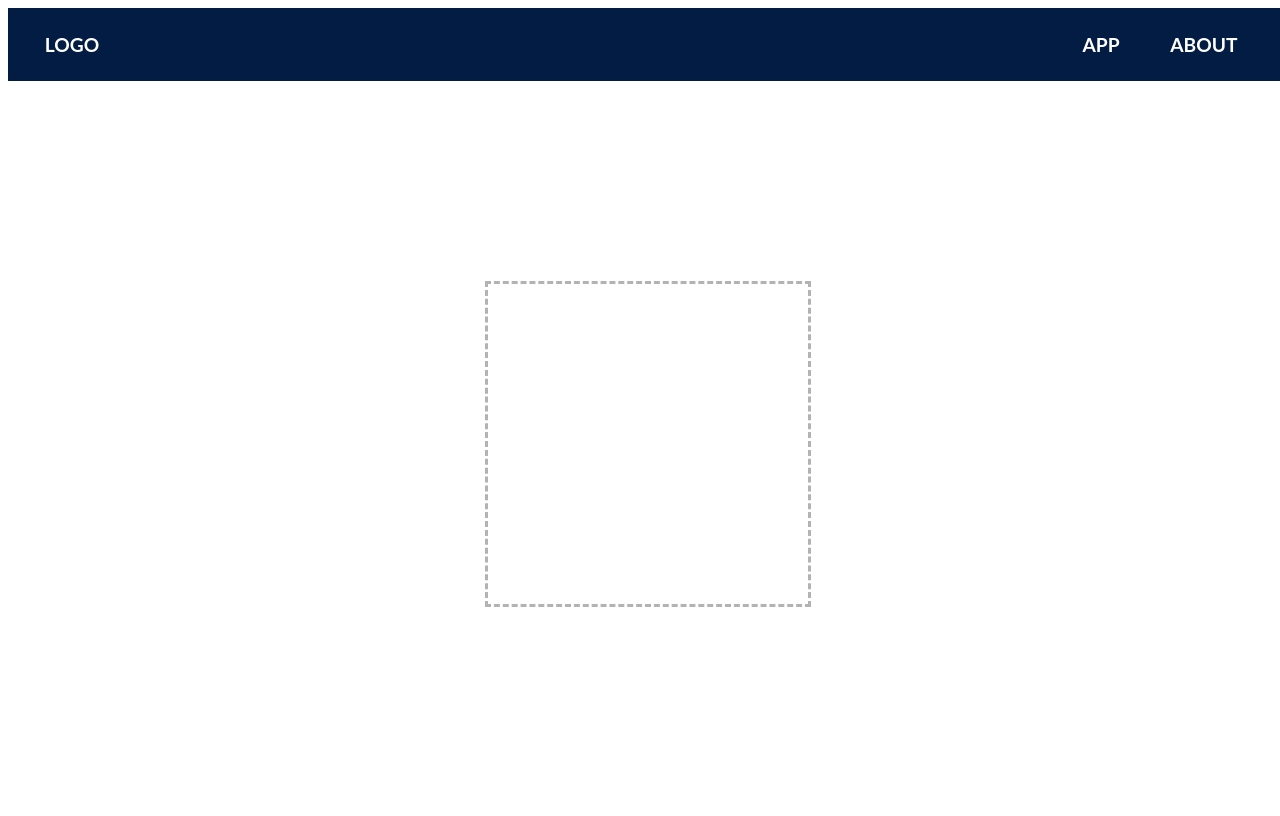
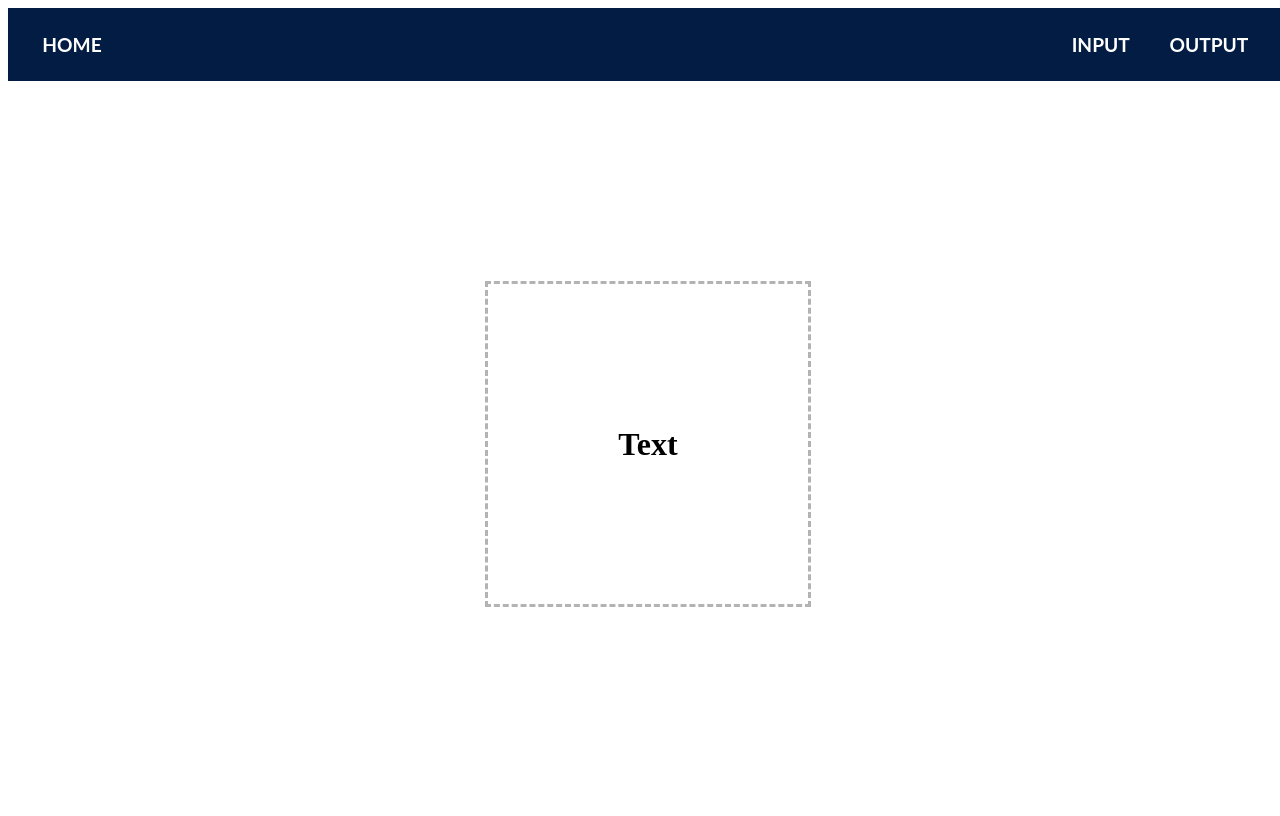
Before and after one commit to amcmaste/travelapp, a Flask app: page / in a window 1280 px wide. Run offline with Flask 2, Linux system fonts and the light colour scheme.

Commit message:
Templates reworked

```diff
--- a/app/routes.py
+++ b/app/routes.py
@@ -7,12 +7,12 @@ from app import app
 #Routes
 @app.route('/', methods=['GET'])
 def home():
-	return render_template('index.html')
+	return render_template('home.html')
 
 @app.route('/input', methods=['GET'])
-def index():
+def input():
 	return render_template('input.html')
 
 @app.route('/output', methods=['GET'])
-def index():
+def output():
 	return render_template('output.html')
--- a/app/templates/index.html
+++ b/app/templates/base.html
@@ -1,27 +1,29 @@
 <!DOCTYPE html>
+
+<!-- Reworked -->
 
 <html>
 <head>
   <link rel="stylesheet" type="text/css" href="{{ url_for('static', filename='styles/travelapp.css') }}">
-  <title>TravelApp</title>
+    {% block title %}{% endblock %}
 </head>
 
 <body>
   <div id="outer-container">
     <nav id="navbar">
       <div id="logo-container">
-        <a href="#">LOGO</a>
+        <a href="#">HOME</a>
       </div>
       <div id="link-container">
-        <a href="#">APP</a>
-        <a href="#">ABOUT</a>
+        <a href="#">INPUT</a>
+        <a href="#">OUTPUT</a>
       </div>
     </nav>
     <div id="middle-container">
       <div id="inner-container">
-        <div id="item-container">
-          <div id="input-output-container">
-		    {% block content %}{% endblock %}
+        <div id="widget-container">
+          <div id="content-container">
+            {% block content %}{% endblock %}
           </div>
         </div>
       </div>
@@ -29,7 +31,5 @@
   </div>
   <script type=text/javascript src="{{ url_for('static',
     filename='jquery.js') }}"></script>
-  <script type=text/javascript src="{{ url_for('static',
-    filename='lookups.js') }}"></script>
 </body>
 </html>
--- /dev/null
+++ b/app/templates/home.html
@@ -0,0 +1,11 @@
+<!-- Reworked -->
+
+{% extends "base.html" %}
+
+{% block title %}
+    <title>Home</title>
+{% endblock %}
+
+{% block content %}
+            <h1>Text</h1>
+{% endblock %}
```
Also changed, not shown: app/templates/input.html (renamed from app/templates/form.html), app/templates/output.html (renamed from app/templates/reservation.html), 1 other file.
